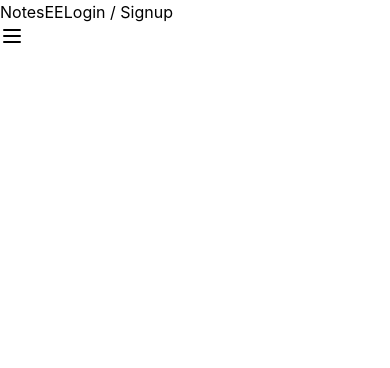
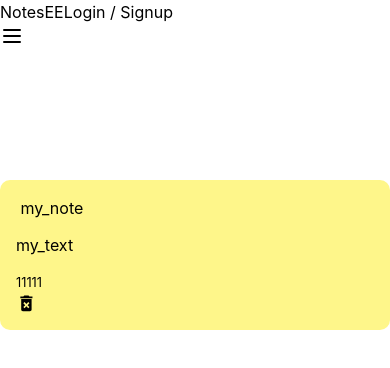
Before and after one commit to ErfanMojibi/KeepE-E-Front, a React (Create React App) app: page /notes in a window 390 px wide. Shown: the top 368 px of the page. Built offline with nearby package versions, Linux system fonts and the light colour scheme; the HTML template or start-up script is replaced by a standard one; what @material-tailwind/react would draw is missing.

Commit message:
add some initial note material :)))))))

```diff
--- a/package.json
+++ b/package.json
@@ -12,6 +12,7 @@
     "formik": "^2.2.9",
     "react": "^18.2.0",
     "react-dom": "^18.2.0",
+    "react-icons": "^4.7.1",
     "react-router-dom": "^6.8.1",
     "react-scripts": "5.0.1",
     "react-toastify": "^9.1.1",
--- /dev/null
+++ b/src/components/Container.jsx
@@ -0,0 +1,5 @@
+export default function Container({children}) {
+    return (<div className="container m-auto flex-rows m-auto">
+        {children}
+    </div>)
+}
--- a/src/components/MyNavbar.jsx
+++ b/src/components/MyNavbar.jsx
@@ -82,6 +82,7 @@ export default function MyNavbar() {
         //TODO request to backend
         localStorage.removeItem("access_token");
         localStorage.removeItem("username");
+        navigate('/')
     }
 
     return (
@@ -89,7 +90,7 @@ export default function MyNavbar() {
             <div className="container mx-auto flex items-center justify-between text-blue-gray-900">
                 <Typography
                     as="a"
-                    href="#"
+                    onClick={()=>navigate('/')}
                     variant="small"
                     className="mr-4 cursor-pointer py-1.5 font-normal"
                 >
--- /dev/null
+++ b/src/components/Note.jsx
@@ -0,0 +1,19 @@
+import { MdDeleteForever } from 'react-icons/md';
+
+const Note = ({id, title, text, date, handleDeleteNote}) => {
+
+    return (<div className="note">
+        <div className="note-title"> {title}</div>
+        <div className="note-text">{text}</div>
+        <div className="note-footer">
+            <small>{date}</small>
+
+            <MdDeleteForever
+            onClick={() => handleDeleteNote(id)}
+            className="delete-icon"
+            size='1.3em'/>
+        </div>
+    </div>);
+};
+
+export default Note;
--- /dev/null
+++ b/src/components/NoteList.jsx
@@ -0,0 +1,15 @@
+import Note from "./Note";
+
+export default function NoteList({notes}) {
+    return (<div className="grid grid-flow-col auto-cols-max mx-auto max-w-screen-xl py-2 px-4 lg:px-8 lg:py-4">
+        {
+            notes.map((note) => <Note
+                key={note.id}
+                id={note.id}
+                title={note.title}
+                text={note.text}
+                date={note.date}
+            />)
+        }
+    </div>)
+}
--- a/src/index.css
+++ b/src/index.css
@@ -14,3 +14,13 @@ code {
   font-family: source-code-pro, Menlo, Monaco, Consolas, 'Courier New',
     monospace;
 }
+.note{
+  background-color: #fef68a;
+  border-radius: 10px;
+  padding: 1rem;
+  min-height: 150px;
+  display: flex;
+  flex-direction: column;
+  justify-content: space-between;
+  white-space: pre-wrap; /* keep white space when render to note */
+}
--- a/src/pages/Notes.jsx
+++ b/src/pages/Notes.jsx
@@ -1,5 +1,17 @@
 import MyNavbar from "../components/MyNavbar";
+import Container from "../components/Container";
+import NoteList from "../components/NoteList";
 
-export default function MainPage(){
-    return (<MyNavbar/>)
+const notes = [{
+    id:"1",
+    title:"my_note",
+    text:"my_text",
+    date: "11111",
+
+}]
+export default function MainPage() {
+    return (<Container>
+        <MyNavbar/>
+        <NoteList notes={notes}/>
+    </Container>)
 }
--- a/src/pages/Welcome.jsx
+++ b/src/pages/Welcome.jsx
@@ -1,5 +1,7 @@
-import MyNavbar  from "../components/MyNavbar"
-import { useNavigate } from "react-router-dom"
+import MyNavbar from "../components/MyNavbar"
+import {useNavigate} from "react-router-dom"
+import {Typography} from "@material-tailwind/react";
+import Header from "../components/Header";
 
 const pages = [
     {
@@ -8,13 +10,29 @@ const pages = [
     },
     {
         title: 'signup',
-        path:'/signup'
+        path: '/signup'
     }
 ]
-export default function WelcomePage(){
+export default function WelcomePage() {
     const navigate = useNavigate()
 
-    return (
-        <MyNavbar/>
-      )
+    return (<>
+            <div className="container m-auto flex-rows m-auto">
+                <MyNavbar/>
+
+                <div className="container mx-auto flex items-center justify-between text-blue-gray-900 px-4 py-2 lg:px-8 lg:py-4  max-w-screen-xl font-bold">
+
+                    <h2>Welcome to Notes Exapnded and Enhanced Edition</h2>
+                </div>
+                <div className="flex justify-center">
+                    <img
+                        key="logo"
+                        alt=""
+                        className="h-100 w-100"
+                        src={require('../images/icon.png')}/>
+                </div>
+
+            </div>
+        </>
+    )
 }
```
Also changed, not shown: 1 other file (tests, documents, lock files or other folders).
